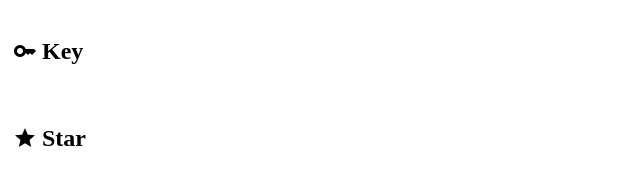
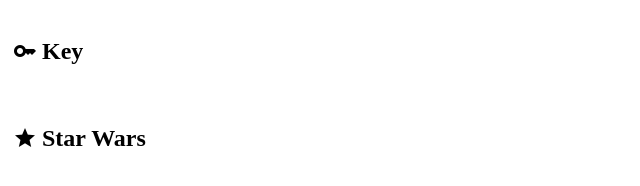
Before and after one commit to amhep/amhep.github.io, a plain HTML site: page index.html in a window 1280 px wide. Shown: the full height of the page, 0-640 px from the left. Drawn offline with Linux system fonts and the light colour scheme.

Commit message:
Star wars is better than stars

```diff
--- a/index.html
+++ b/index.html
@@ -13,7 +13,7 @@
   </div>
   <div class="flexbox text">
     <i class="material-icons">star</i>
-    <h2 class="text">Star</h2>
+    <h2 class="text">Star Wars</h2>
   </div>
 </div>
 </body>
```
